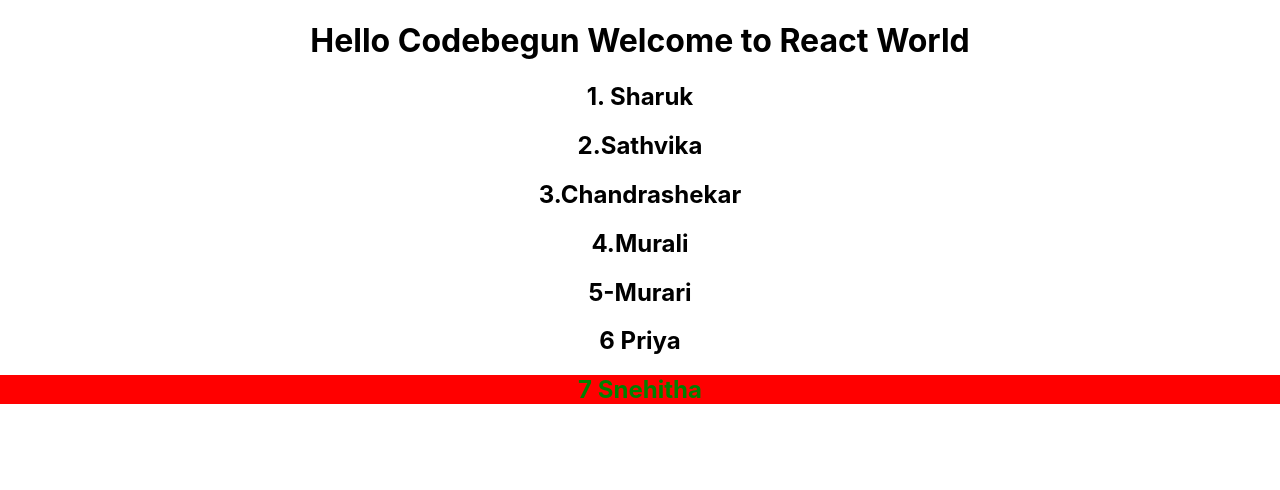
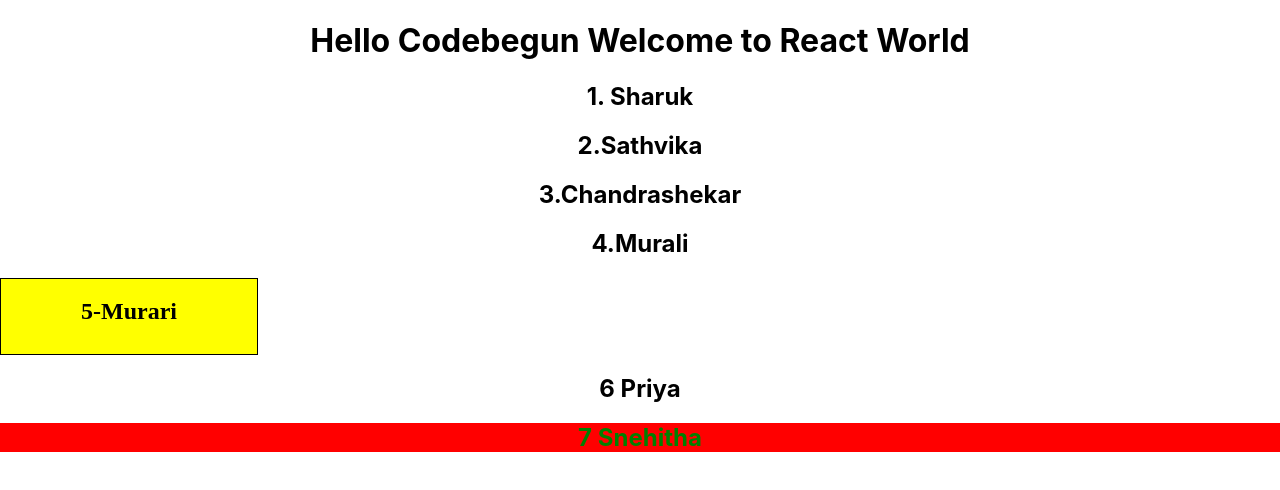
Before and after one commit to siva563/b6-react-project, a React (Create React App) app in the folder codebegunb6/: page / in a window 1280 px wide. Shown: the top 490 px of the page. Built offline with nearby package versions, Linux system fonts and the light colour scheme.

Commit message:
Added : (border,width,backgroundcolour,font,height and padding)

```diff
--- a/codebegunb6/src/Murari1.js
+++ b/codebegunb6/src/Murari1.js
@@ -1,8 +1,16 @@
 import React from 'react';
 function Murari1() {
     return (
-        <div>
-            <h2> 5-Murari</h2>
+        <div style={{
+            border: " 1px solid black ",
+            width: "20%",
+            backgroundColor: "yellow",
+            fontFamily: "cursive",
+            height: "50px",
+            paddingBottom: "25px"
+
+        }}>
+            <h2 > 5-Murari</h2>
         </div>
     )
 }
```
Also changed, not shown: codebegunb6/package.json (line endings or trailing spaces).
